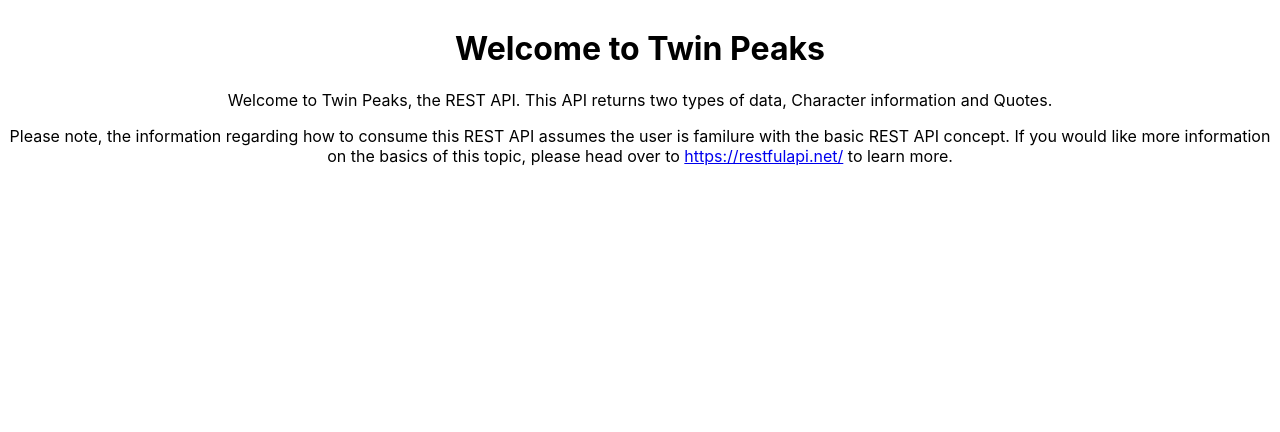
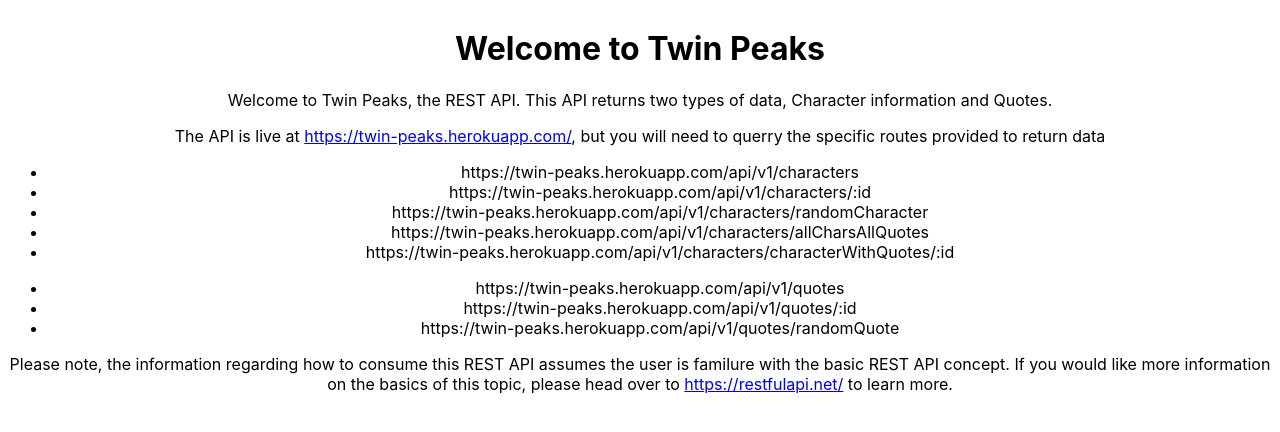
Before and after one commit to MustardJoe/twin-peaks-landing, a React (Create React App) app: page / in a window 1280 px wide. Shown: the top 432 px of the page. Built offline with nearby package versions, Linux system fonts and the light colour scheme.

Commit message:
🗿added basic info about the routes

```diff
--- a/src/components/mainbody/MainBody.js
+++ b/src/components/mainbody/MainBody.js
@@ -5,6 +5,24 @@
     <div>
       Welcome to Twin Peaks, the REST API. This API returns two types of
       data, Character information and Quotes.
+
+      <p>The API is live at <a href="https://twin-peaks.herokuapp.com/"
+      >https://twin-peaks.herokuapp.com/</a>, but you will need to querry
+      the specific routes provided to return data</p>
+
+      <ul>
+        <li>https://twin-peaks.herokuapp.com/api/v1/characters</li>
+        <li>https://twin-peaks.herokuapp.com/api/v1/characters/:id</li>
+        <li>https://twin-peaks.herokuapp.com/api/v1/characters/randomCharacter</li>
+        <li>https://twin-peaks.herokuapp.com/api/v1/characters/allCharsAllQuotes</li>
+        <li>https://twin-peaks.herokuapp.com/api/v1/characters/characterWithQuotes/:id</li>
+      </ul>
+      <ul>
+        <li>https://twin-peaks.herokuapp.com/api/v1/quotes</li>
+        <li>https://twin-peaks.herokuapp.com/api/v1/quotes/:id</li>
+        <li>https://twin-peaks.herokuapp.com/api/v1/quotes/randomQuote</li>
+      </ul>
+
       <p>Please note, the information regarding how to consume this REST API
       assumes the user is familure with the basic REST API concept. If you would
       like more information on the basics of this topic, please head over
```
